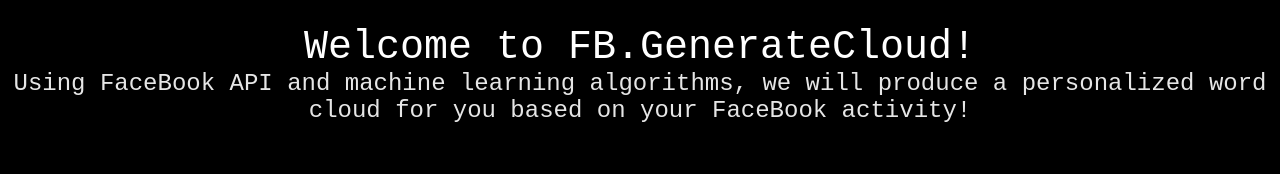
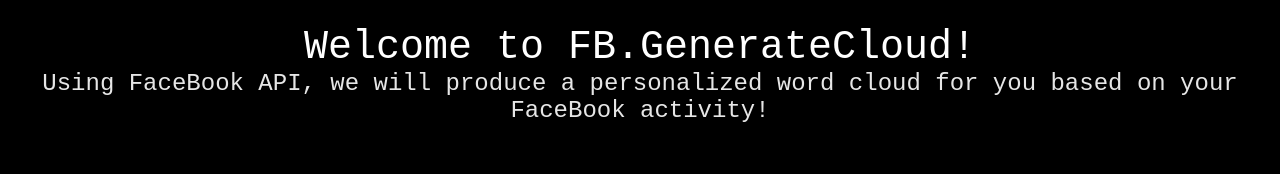
Before and after one commit to jenniferchen11/fb-wordcloud, a React (Create React App) app: page / in a window 1280 px wide. Shown: the part 429-603 px from the top of the page. Built offline with nearby package versions, Linux system fonts and the light colour scheme.

Commit message:
Update App.js
FIx: Text

```diff
--- a/src/App.js
+++ b/src/App.js
@@ -18,7 +18,7 @@
           <img src={logo} className="App-logo" alt="logo" />
           <span className="welcome">Welcome to FB.GenerateCloud!</span>
           <span className="desc">
-          Using FaceBook API and machine learning algorithms, we will produce a personalized word cloud for you based on your FaceBook activity!
+          Using FaceBook API, we will produce a personalized word cloud for you based on your FaceBook activity!
           </span>
           <p className="space"></p>
           <div>
```
